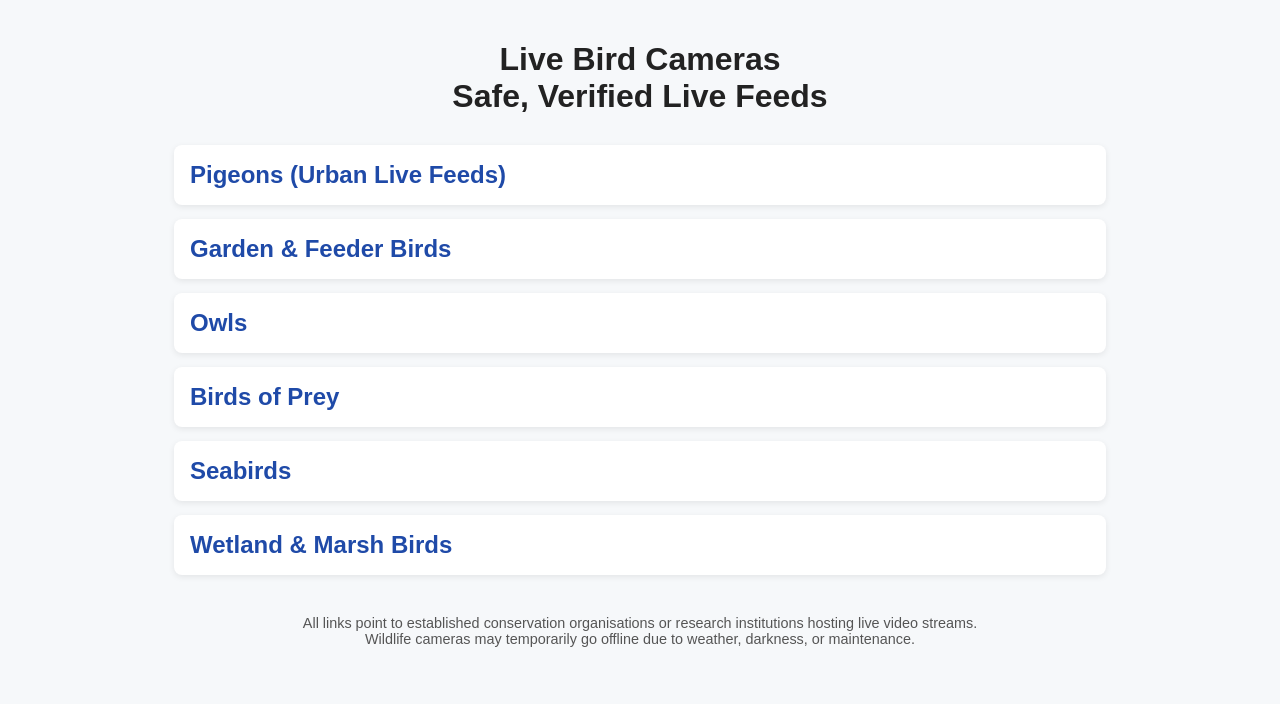
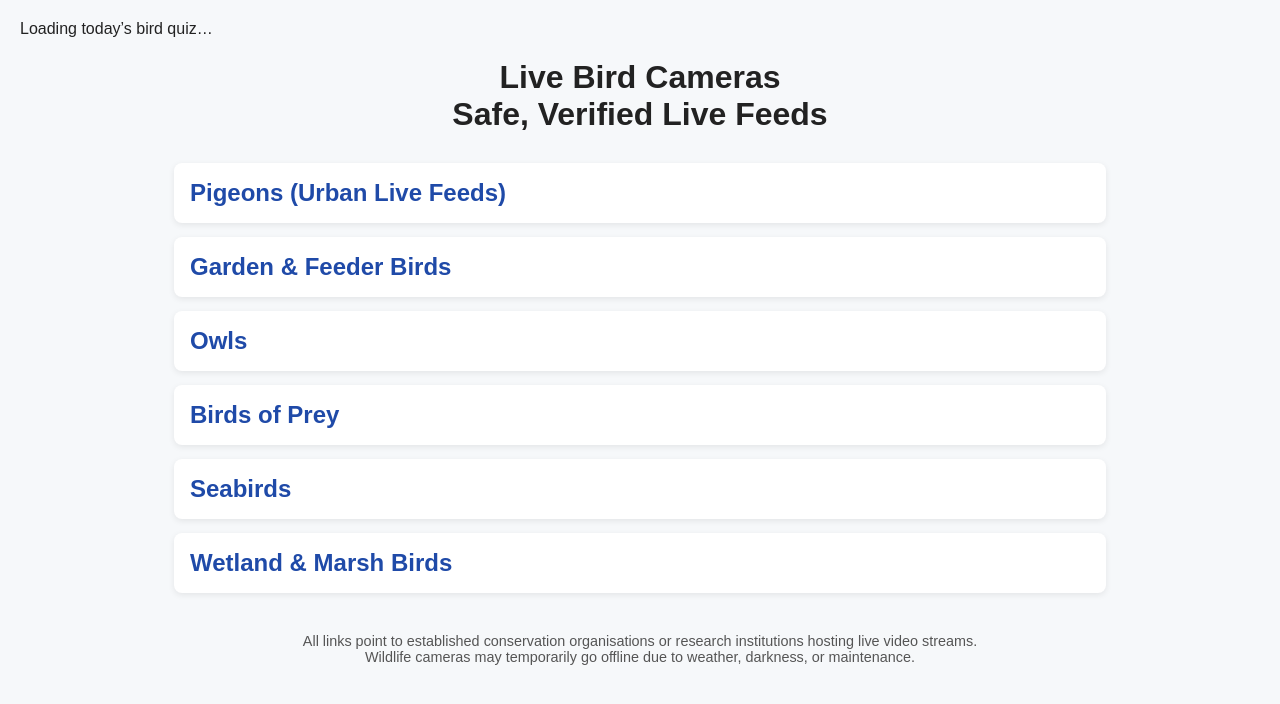
Before and after one commit to Nel-sys/birdcam, a plain HTML site: page index.html in a window 1280 px wide. Drawn offline with Linux system fonts and the light colour scheme.

Commit message:
Update index.html

```diff
--- a/index.html
+++ b/index.html
@@ -65,7 +65,13 @@
   </script>
 </head>
 <body>
+<div class="page">
 
+  <aside class="quiz-panel" id="birdQuiz">
+    Loading today’s bird quiz…
+  </aside>
+
+  <main class="content">
 <h1>Live Bird Cameras<br>Safe, Verified Live Feeds</h1>
 
 <!-- PIGEONS (FIRST) -->
```
